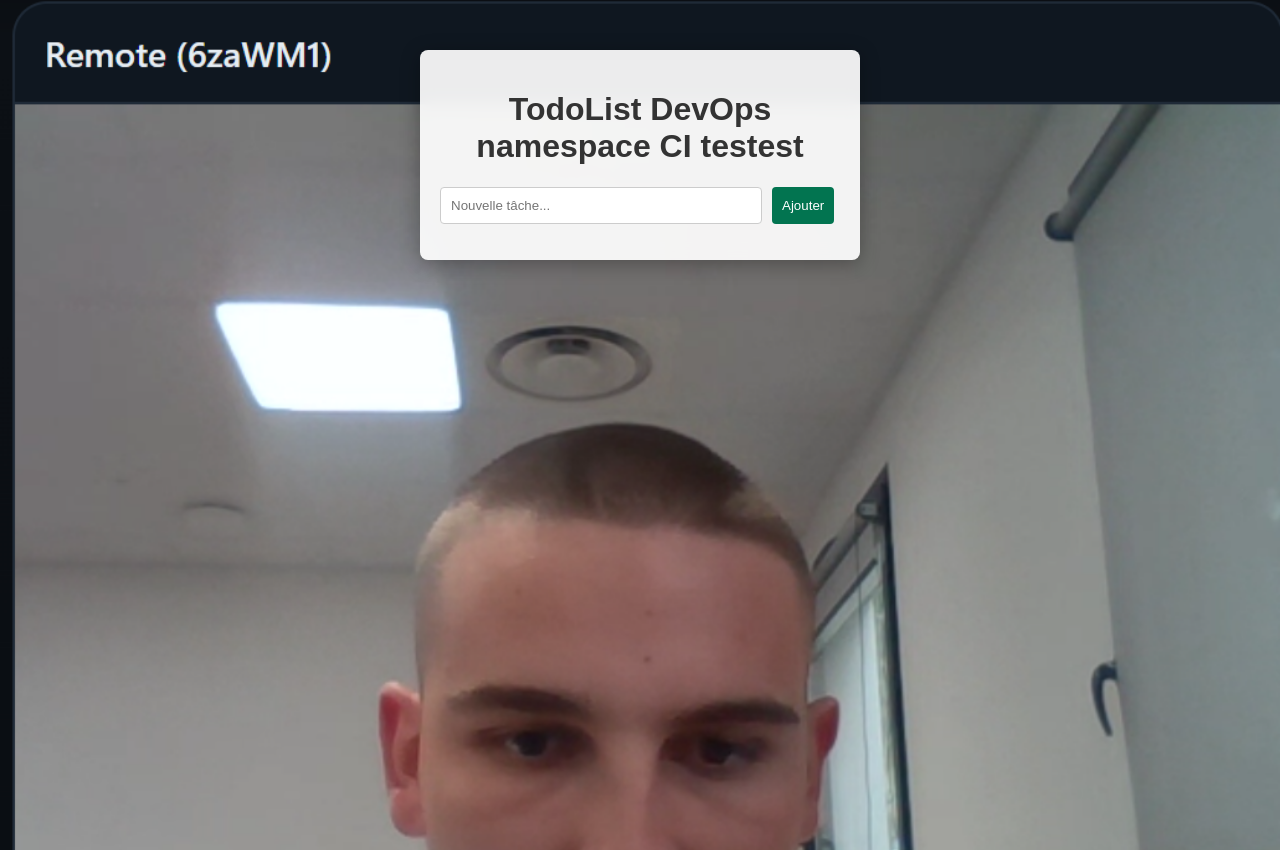
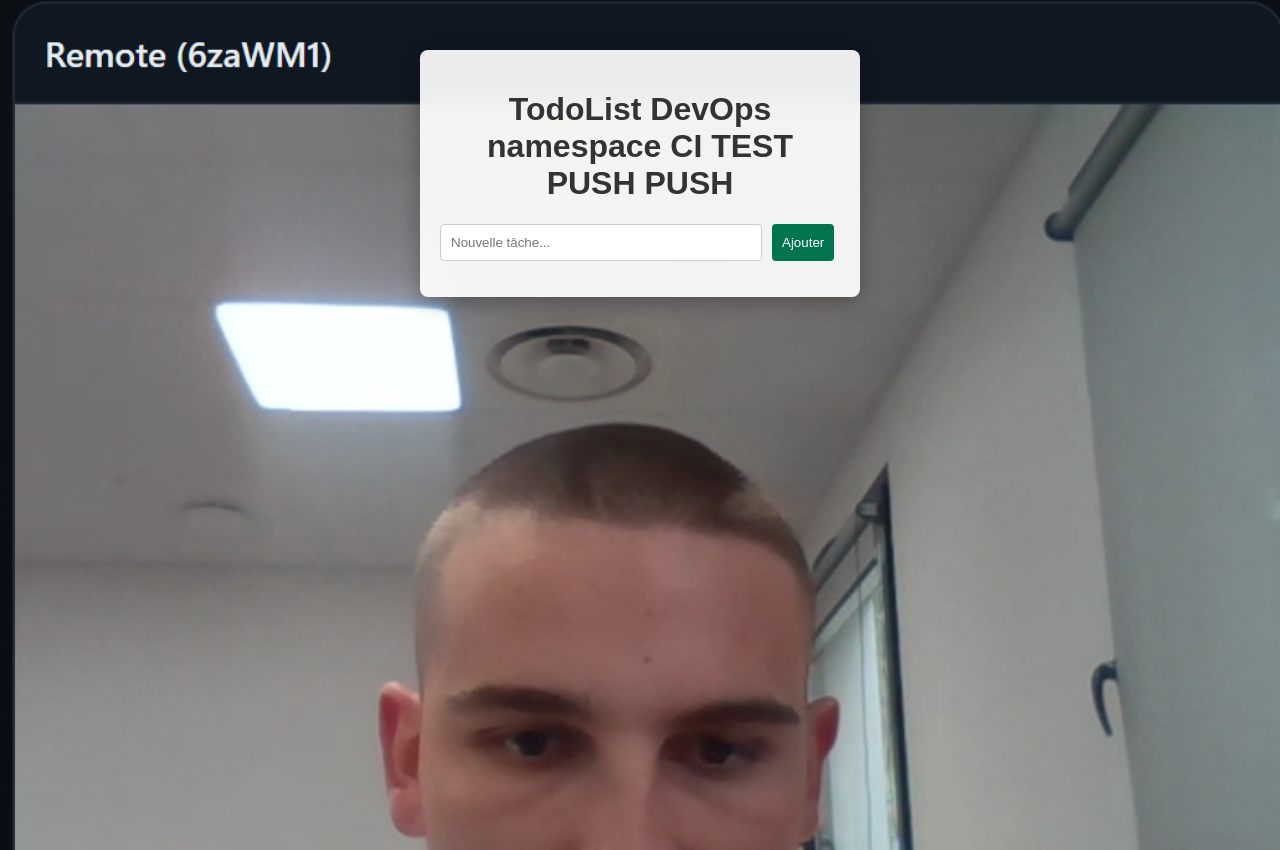
Before and after one commit to Mart1n-S/devOps_TodoList, a website: page public/index.html in a window 1280 px wide. Drawn offline with Linux system fonts and the light colour scheme; no server answers.

Commit message:
Allez mon pote

```diff
--- a/public/index.html
+++ b/public/index.html
@@ -72,7 +72,7 @@
 
 <body>
     <div class="container">
-        <h1>TodoList DevOps namespace CI testest</h1>
+        <h1>TodoList DevOps namespace CI TEST PUSH PUSH</h1>
         <div style="display: flex; gap: 10px;">
             <input type="text" id="taskInput" placeholder="Nouvelle tâche...">
             <button id="addBtn">Ajouter</button>
```
